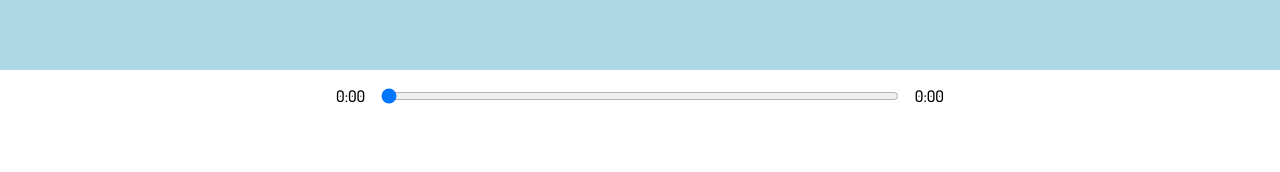
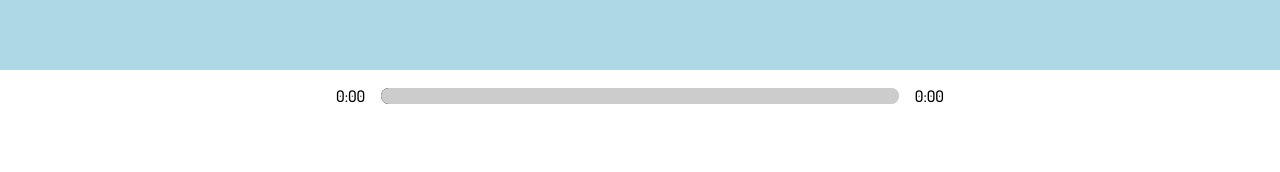
Before and after one commit to FabianUlises/react-music-app, a React (Create React App) app: page / in a window 1280 px wide. Shown: the part 490-662 px from the top of the page. Built offline with nearby package versions, Linux system fonts and the light colour scheme.

Commit message:
Removed useeffect & added some styles

```diff
--- a/src/App.js
+++ b/src/App.js
@@ -4,7 +4,7 @@ import Player from './components/Player';
 import Song from './components/Song';
 import Library from './components/Library';
 import Nav from './components/Nav';
-import data from './util';
+import data from './data';
 
 function App() {
   const audioRef = useRef(null);
@@ -13,7 +13,8 @@ function App() {
   const [isPlaying, setIsPlaying] = useState()
   const [songInfo, setSongInfo] = useState({
     currentTime: 0,
-    duration: 0
+    duration: 0,
+    animationPercentage: 0
 })
 const [libraryStatus, setLibraryStatus] = useState(false);
 
@@ -21,14 +22,31 @@ const timeUpdateHandler = (e) => {
     const current = e.target.currentTime;
     const duration = e.target.duration;
     setSongInfo({...songInfo, currentTime: current, duration})
+    const roundedCurrent = Math.round(current)
+    const roundedDuration = Math.round(duration)
+    const animation = Math.round((roundedCurrent / roundedDuration) * 100);
+    setSongInfo({
+      ...songInfo,
+      currentTime: current,
+      duration,
+      animationPercentage: animation
+    })
 }
+const songEndHandler = async () => {
+  let currentIndex = songs.findIndex((song) => song.id === currentSong.id);
+  setCurrentSong(songs[(currentIndex + 1) % songs.length])
+  if(isPlaying) audioRef.current.play();
+
+}
+
+
   return (
-    <div className="App">
+    <div className={`App ${libraryStatus ? 'library-active' : ''}`}>
       <Nav libraryStatus={libraryStatus} setLibraryStatus={setLibraryStatus}/>
       <Song currentSong={currentSong} />
-      <Player setIsPlaying={setIsPlaying} isPlaying={isPlaying} currentSong={currentSong} songInfo={songInfo} setSongInfo={setSongInfo} audioRef={audioRef} songs={songs} setCurrentSong={setCurrentSong} />
+      <Player setIsPlaying={setIsPlaying} isPlaying={isPlaying} currentSong={currentSong} songInfo={songInfo} setSongInfo={setSongInfo} audioRef={audioRef} songs={songs} setCurrentSong={setCurrentSong} setSongs={setSongs} />
       <Library libraryStatus={libraryStatus} songs={songs} setCurrentSong={setCurrentSong} audioRef={audioRef} isPlaying={isPlaying} setSongs={setSongs} />
-      <audio onTimeUpdate={timeUpdateHandler} onLoadedMetadata={timeUpdateHandler} ref={audioRef} audioRef={audioRef} src={currentSong.audio}></audio>
+      <audio onTimeUpdate={timeUpdateHandler} onLoadedMetadata={timeUpdateHandler} ref={audioRef} audioRef={audioRef} src={currentSong.audio} onEnded={songEndHandler}></audio>
     </div>
   );
 }
--- a/src/components/LibrarySong.js
+++ b/src/components/LibrarySong.js
@@ -1,10 +1,10 @@
 import React from 'react';
 
 const LibrarySong = ({ song, songs, setCurrentSong, id, audioRef, isPlaying, setSongs }) => {
-    const songSelectHandler = () => {
+    const songSelectHandler = async () => {
         // setCurrentSong(song)
         const selectedSong = songs.filter((state) => state.id === id);
-        setCurrentSong(selectedSong[0]);
+        await setCurrentSong(selectedSong[0]);
         // Add active state
         const newSongs = songs.map((song) => {
             if(song.id === id) {
@@ -20,16 +20,8 @@ const LibrarySong = ({ song, songs, setCurrentSong, id, audioRef, isPlaying, set
             }
         });
         setSongs(newSongs)
+        if(isPlaying) audioRef.current.play();
 
-        // Check if current song is playing
-        if(isPlaying) {
-            const playPromise = audioRef.current.play();
-            if(playPromise !== undefined){
-                playPromise.then((audio) => {
-                    audioRef.current.play();
-                })
-            }
-        }
     };
     return(
         <div onClick={songSelectHandler} className={`library-song ${song.active ? 'selected' : ''}`}>
--- a/src/components/Player.js
+++ b/src/components/Player.js
@@ -3,7 +3,23 @@ import { FontAwesomeIcon } from '@fortawesome/react-fontawesome';
 import { faPlay, faPause, faAngleLeft, faAngleRight } from '@fortawesome/free-solid-svg-icons';
 
 
-const Player = ({setCurrentSong, currentSong, isPlaying, setIsPlaying, audioRef, songInfo, setSongInfo, songs}) => {
+const Player = ({setCurrentSong, currentSong, isPlaying, setIsPlaying, audioRef, songInfo, setSongInfo, songs, setSongs}) => {
+    const activeLibraryHandler = (nextPrev) => {
+        const newSongs = songs.map((song) => {
+            if(song.id === nextPrev.id) {
+                return {
+                    ...song,
+                    active: true,
+                }
+            }else {
+                return {
+                    ...song,
+                    active: false
+                }
+            }
+        });
+        setSongs(newSongs)
+    }
     const playSongHandler = () => {
         console.log(audioRef.current.play())
         if(isPlaying) {
@@ -18,25 +34,44 @@ const Player = ({setCurrentSong, currentSong, isPlaying, setIsPlaying, audioRef,
         return(
             Math.floor(time / 60) + ":" + ("0" + Math.floor(time % 60)).slice(-2)
         )
-    }
+    };
     const moveInputHandler = (e) => {
         audioRef.current.currentTime = e.target.value
         setSongInfo({...songInfo, currentTime: e.target.value})
         console.log(e.target.value)
-    }
-    const skipTackHandler = (direction) => {
+    };
+    const skipTackHandler = async (direction) => {
         let currentIndex = songs.findIndex((song) => song.id === currentSong.id);
         if(direction === 'skip-forward') {
-            setCurrentSong(songs[(currentIndex + 1) % songs.length])
+            await setCurrentSong(songs[(currentIndex + 1) % songs.length])
+            activeLibraryHandler(songs[(currentIndex + 1) % songs.length])
         }
+        if(direction === 'skip-back') {
+            if((currentIndex - 1) % songs.length === -1) {
+                await setCurrentSong(songs[songs.length - 1]);
+                activeLibraryHandler(songs[songs.length - 1]);
+                if(isPlaying) audioRef.current.play();
+                return;
+            }
+            await setCurrentSong(songs[(currentIndex - 1) % songs.length]);
+            activeLibraryHandler(songs[(currentIndex - 1) % songs.length])
+        }
+        if(isPlaying) audioRef.current.play();
+    };
+
+    const trackAnim = {
+        transform: `translateX(${songInfo.animationPercentage}%)`
     }
-
     return(
         <div className="player">
             <div className="time-control">
                 <p>{getTime(songInfo.currentTime)}</p>
-                <input min={0} max={songInfo.duration || 0} value={songInfo.currentTime} onChange={moveInputHandler} type="range" />
-                <p>{getTime(songInfo.duration)}</p>
+                {/* backgroundL `linear-gradient(to right, ${currentSong.color[0], ${currentSong.color[1]}}) */}
+                <div className="track">
+                    <input min={0} max={songInfo.duration || 0} value={songInfo.currentTime} onChange={moveInputHandler} type="range" />
+                    <div style={trackAnim} className="animate-track"></div>
+                </div>
+                <p>{songInfo.duration ?  getTime(songInfo.duration) : "0:00"}</p>
             </div>
             <div className="play-control">
                 <FontAwesomeIcon size='2x' className='skip-back' icon={faAngleLeft} onClick={() => skipTackHandler('skip-back')} />
--- a/src/styles/_library.scss
+++ b/src/styles/_library.scss
@@ -17,6 +17,7 @@
 .library-song {
     display: flex;
     align-items: center;
+    transition: background .5s ease;
     img {
         width: 30%;
     }
@@ -53,3 +54,8 @@
     transform: translateX(0);
     opacity: 1;
 }
+@media screen and (max-width: 768px){
+    .library {
+        width: 100%;
+    }
+}
--- a/src/styles/_nav.scss
+++ b/src/styles/_nav.scss
@@ -19,3 +19,10 @@ nav {
         }
     }
 }
+@media screen and (max-width: 768px){
+    nav {
+        button {
+            z-index: 10;
+        }
+    }
+}
--- a/src/styles/_player.scss
+++ b/src/styles/_player.scss
@@ -29,3 +29,57 @@
     }
 
 }
+.time-control {
+    width: 50%;
+    display: flex;
+    align-items: center;
+    input {
+        width: 100%;
+        -webkit-appearance: none;
+        background: transparent;
+        cursor: pointer;
+    }
+}
+input[type='range']:focus {
+    outline: none;
+}
+input[type="range"]::-webkit-slider-thumb {
+    -webkit-appearance: none;
+    height: 16px;
+    width: 16px;
+    background: black;
+}
+input[type="range"]::-moz-range-thumb {
+    -webkit-appearance: none;
+    background: transparent;
+    border: none;
+}
+.track {
+    background: lightblue;
+    width: 100%;
+    height: 1rem;
+    display: flex;
+    justify-content: center;
+    align-items: center;
+    position: relative;
+    border-radius: 1rem;
+    overflow: hidden;
+}
+.animate-track {
+    background: #ccc;
+    height: 100%;
+    width: 100%;
+    position: absolute;
+    top: 0;
+    left: 0;
+    transform: translateX(0%);
+    pointer-events: none;
+}
+@media screen and (max-width: 768px){
+    .time-control {
+        width: 90%;
+    }
+    .play-control {
+        width: 60%;
+    }
+}
--- a/src/styles/_song.scss
+++ b/src/styles/_song.scss
@@ -16,3 +16,10 @@
         font-size: 1rem;
     }
 }
+@media screen and (max-width: 768px){
+    .song-container {
+        img {
+            width: 60%;
+        }
+    }
+}
--- a/src/styles/app.scss
+++ b/src/styles/app.scss
@@ -13,6 +13,12 @@ h3, h4 {
     font-weight: 500;
     letter-spacing: 1px
 }
+.App {
+    transition: all .5s ease
+}
+.library-active {
+    margin-left: 30%;
+}
 
 @import './song';
 @import './player';
```
Also changed, not shown: src/data.js (renamed from src/util.js).
